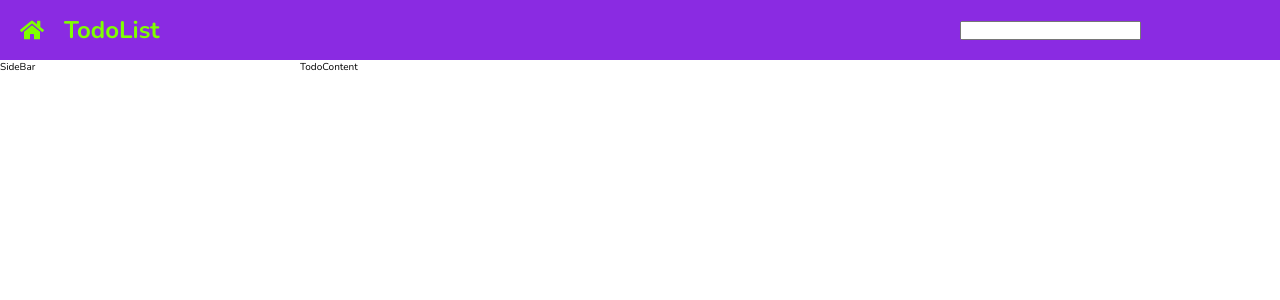
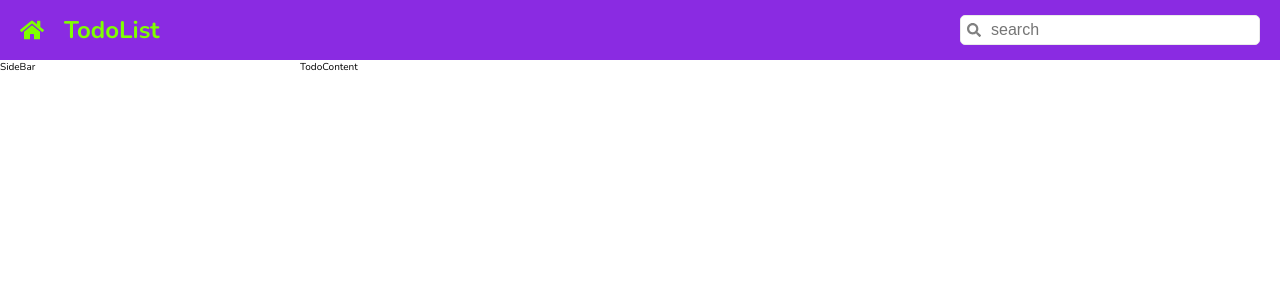
Before and after one commit to Alac1996/cc15-todolist, a React (Create React App) app: page / in a window 1280 px wide. Shown: the top 300 px of the page. Built offline with nearby package versions, Linux system fonts and the light colour scheme.

Commit message:
edit:script-name

```diff
--- a/src/App.js
+++ /dev/null
@@ -1,25 +0,0 @@
-import "./App.scss";
-import { FaHome } from "react-icons/fa";
-function App() {
-  return (
-    <div className="todo">
-      <div className="todo__header">
-        <header className="header">
-          <div className="header__logo">
-            <FaHome />
-          </div>
-          <div className="header__text">
-            <h1>TodoList</h1>
-          </div>
-          <div className="header__search">
-            <input />
-          </div>
-        </header>
-      </div>
-      <div className="todo__sidebar">SideBar</div>
-      <div className="todo_content">TodoContent</div>
-    </div>
-  );
-}
-
-export default App;
--- /dev/null
+++ b/src/App.jsx
@@ -0,0 +1,17 @@
+import "./App.scss";
+// import { FaHome } from "react-icons/fa";
+import Header from "./Header";
+
+function App() {
+  return (
+    <div className="todo">
+      <div className="todo__header">
+        <Header />
+      </div>
+      <div className="todo__sidebar">SideBar</div>
+      <div className="todo__content">TodoContent</div>
+    </div>
+  );
+}
+
+export default App;
--- a/src/App.scss
+++ b/src/App.scss
@@ -1,60 +1,19 @@
 @import "./index.scss";
-$header-height: 60px;
-$sidebar-width: 300px;
 
 .todo {
   display: grid;
   grid-template-rows: $header-height calc(100vh - $header-height);
   grid-template-columns: $sidebar-width calc(100vw - $sidebar-width);
   &__header {
-    // grid-row-start:1;
-    // grid-row-end:2;
     grid-row: 1/2;
-    // grid-column-start:1;
-    // grid-column-end:-1;
     grid-column: 1/-1;
-    // background-color: red;
+  }
+  &__sidebar {
+    grid-row: 2/-1;
+    grid-column: 1 / span 1;
+  }
+  &__content {
+    grid-row: 2/-1;
+    grid-column: 2/-1;
   }
 }
-
-.todo__sidebar {
-  grid-row: 2/-1;
-  grid-column: 1/2;
-  //   background-color: tan;
-}
-
-.todo__content {
-  grid-row: 2/-1;
-  grid-column: 2/-1;
-  //   background-color: gainsboro;
-}
-
-// HEADER
-
-.header {
-  display: flex;
-  align-items: center;
-  gap: 20px;
-
-  background-color: blueviolet;
-  height: $header-height;
-  padding: 5px 20px;
-  &__logo {
-    font-size: 2.4rem;
-    color: chartreuse;
-    display: flex;
-  }
-
-  &__text {
-    flex: 1;
-    color: chartreuse;
-
-    & > h1 {
-      font-size: 2.4rem;
-    }
-  }
-
-  &__search {
-    min-width: 300px;
-  }
-}
--- /dev/null
+++ b/src/Header.jsx
@@ -0,0 +1,21 @@
+import "./Header.scss";
+import { FaHome } from "react-icons/fa";
+import Search from "./Search";
+
+function Header() {
+  return (
+    <header className="header">
+      <div className="header__logo">
+        <FaHome />
+      </div>
+      <div className="header__text">
+        <h1>TodoList</h1>
+      </div>
+      <div className="header__search">
+        <Search />
+      </div>
+    </header>
+  );
+}
+
+export default Header;
--- /dev/null
+++ b/src/Header.scss
@@ -0,0 +1,31 @@
+@import "./index.scss";
+
+.header {
+  display: flex;
+  align-items: center;
+  gap: 20px;
+
+  background-color: blueviolet;
+  height: $header-height;
+  padding: 5px 20px;
+
+  &__logo {
+    font-size: 2.4rem;
+    color: chartreuse;
+    display: flex;
+    cursor: pointer;
+  }
+
+  &__text {
+    flex: 1;
+    color: chartreuse;
+
+    & > h1 {
+      font-size: 2.4rem;
+    }
+  }
+
+  &__search {
+    min-width: 300px;
+  }
+}
--- /dev/null
+++ b/src/Search.jsx
@@ -0,0 +1,15 @@
+import { FaSearch } from "react-icons/fa";
+import "./Search.scss";
+
+function Search() {
+  return (
+    <div className="search">
+      <span className="search__icon">
+        <FaSearch />
+      </span>
+      <input type="text" placeholder="search" className="search__input" />
+    </div>
+  );
+}
+
+export default Search;
--- /dev/null
+++ b/src/Search.scss
@@ -0,0 +1,26 @@
+@import "./index.scss";
+
+.search {
+  position: relative;
+
+  &__icon {
+    position: absolute;
+    left: 7px;
+    top: 50%;
+    transform: translateY(-50%);
+
+    font-size: 1.4rem;
+    color: $grey-dark;
+    display: flex;
+  }
+
+  &__input {
+    width: 100%;
+    padding: 5px;
+    padding-left: 30px;
+    border-radius: 5px;
+    border: 1px solid $grey-light;
+    font-size: 1.6rem;
+    outline: none;
+  }
+}
--- a/src/index.scss
+++ b/src/index.scss
@@ -1,13 +1,15 @@
 // Typography
 @import url("https://fonts.googleapis.com/css2?family=Nunito:wght@200;300;400;500;600;700;800;900&family=Source+Sans+Pro:wght@400;600;700&display=swap");
 
-// CSS_Variable
+// CSS-Variable
 $primary: #db4c3f;
 $grey-light: #eaeaea;
 $grey-dark: #808080;
 $white: #fff;
+$header-height: 60px;
+$sidebar-width: 300px;
 
-//  GLOBAl RESET
+// GLOBAL RESET
 *,
 *::after,
 *::before {
```
Also changed, not shown: 1 other file (tests, documents, lock files or other folders).
